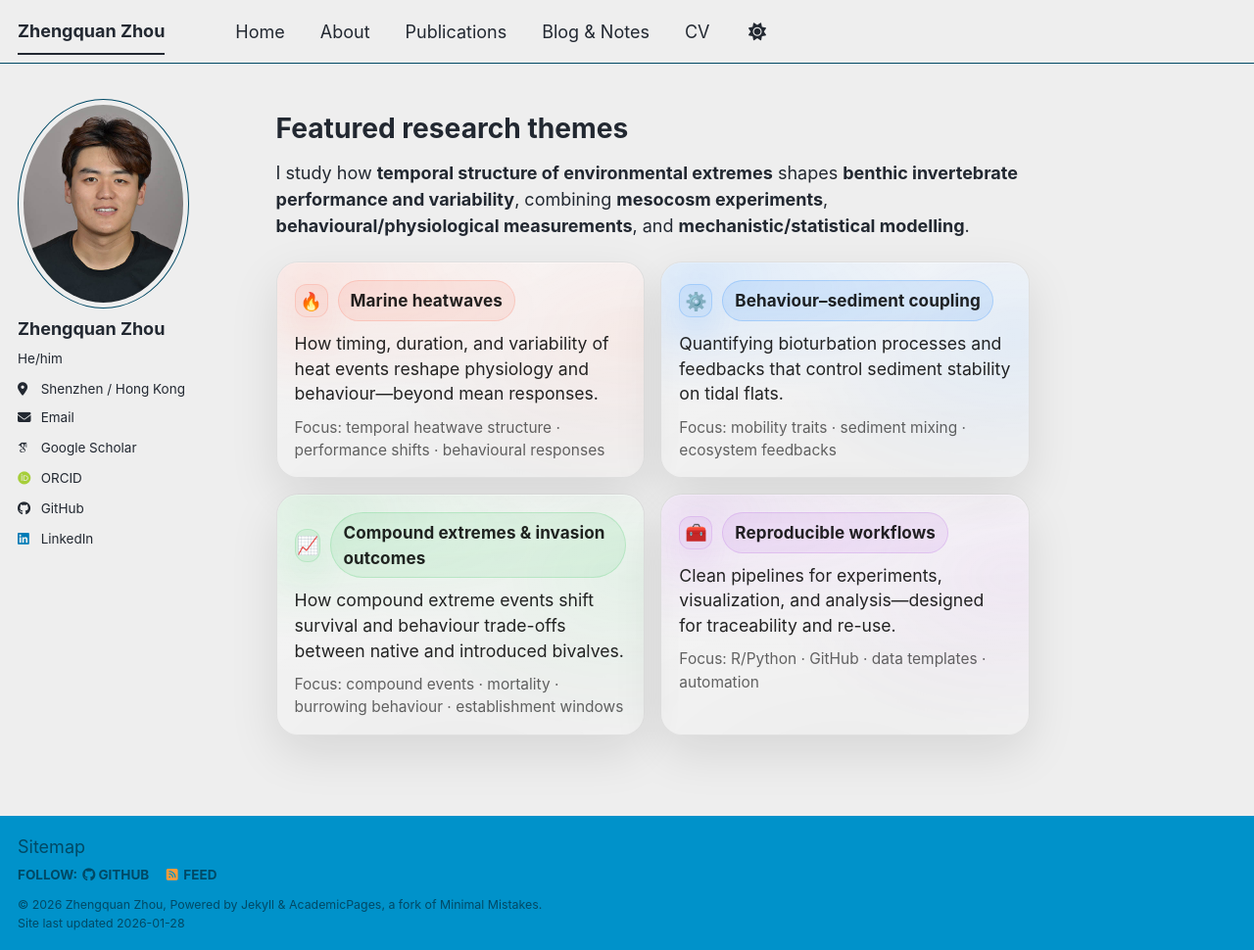
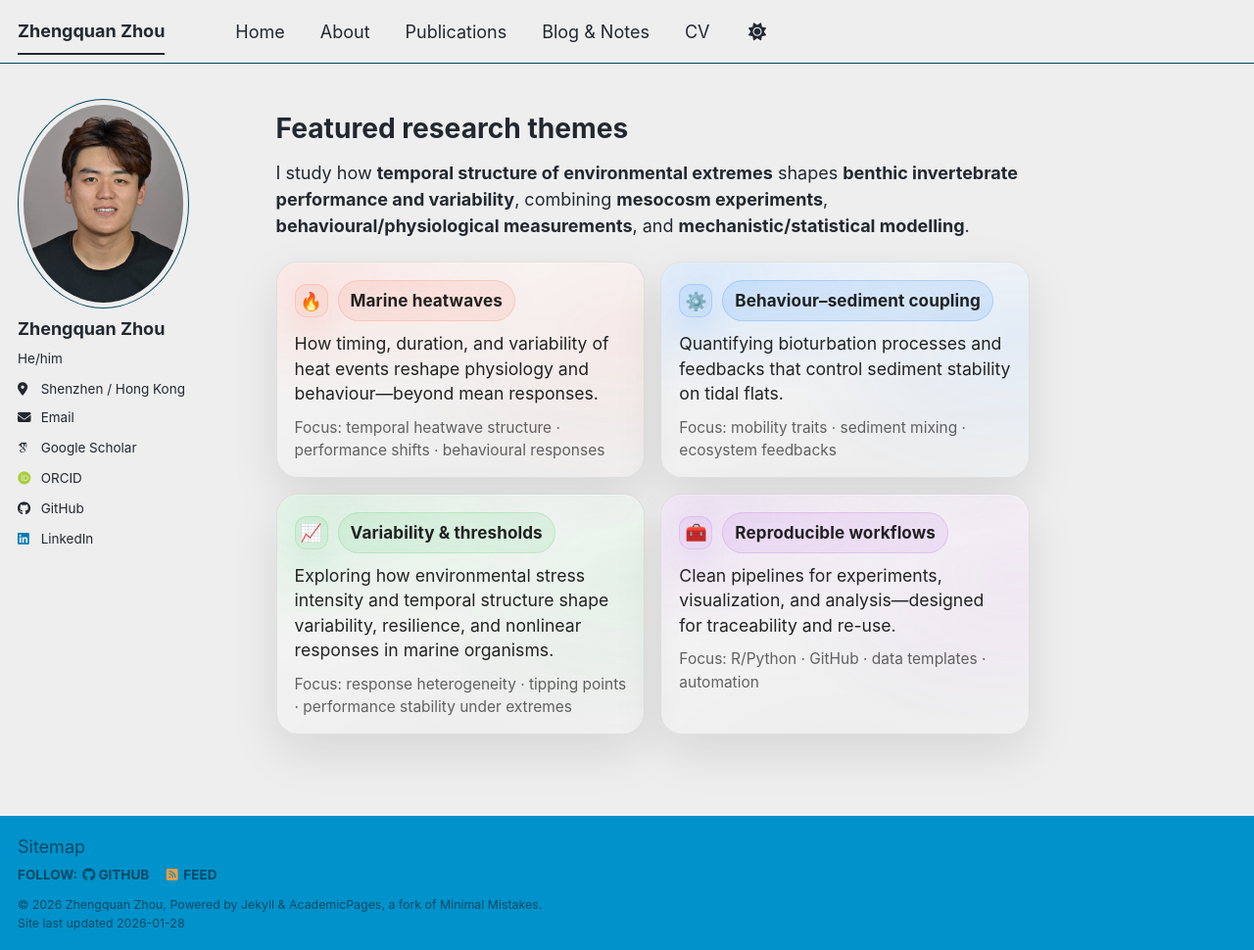
Before and after one commit to zqzhou7/zqzhou7.github.io, a Jekyll site: the page built from index.md, in a window 1280 px wide and 970 px high. Shown: the whole window at 98% size. Built offline with Jekyll 4.4.1, drawn with Linux system fonts in a browser that asks for light colours; some web fonts are replaced; a script bundle is joined from its source files by our own code; library files that are not in the unit come from our copies.

Commit message:
Update third panel texts.

```diff
--- a/index.md
+++ b/index.md
@@ -34,16 +34,25 @@ I study how **temporal structure of environmental extremes** shapes **benthic in
     <div class="zq-meta">Focus: mobility traits · sediment mixing · ecosystem feedbacks</div>
   </a>
 
-  <a class="zq-card zq-card-link" data-accent="mint" href="https://doi.org/10.1016/j.gecco.2025.e03918" target="_blank" rel="noopener" aria-label="Compound extremes & invasion outcomes (opens in new tab)">
-    <div class="zq-card__top">
-      <span class="zq-icon" aria-hidden="true">📈</span>
-      <span class="zq-pill">Compound extremes &amp; invasion outcomes</span>
-    </div>
-    <div class="zq-body">
-      How compound extreme events shift survival and behaviour trade-offs between native and introduced bivalves.
-    </div>
-    <div class="zq-meta">Focus: compound events · mortality · burrowing behaviour · establishment windows</div>
-  </a>
+<a class="zq-card zq-card-link" data-accent="mint"
+   href="https://doi.org/10.1016/j.gecco.2025.e03918"
+   target="_blank" rel="noopener"
+   aria-label="Variability & thresholds (opens in new tab)">
+
+  <div class="zq-card__top">
+    <span class="zq-icon" aria-hidden="true">📈</span>
+    <span class="zq-pill">Variability &amp; thresholds</span>
+  </div>
+
+  <div class="zq-body">
+    Exploring how environmental stress intensity and temporal structure shape variability, resilience, and nonlinear responses in marine organisms.
+  </div>
+
+  <div class="zq-meta">
+    Focus: response heterogeneity · tipping points · performance stability under extremes
+  </div>
+
+</a>
 
   <a class="zq-card zq-card-link" data-accent="violet" href="https://github.com/zqzhou7" target="_blank" rel="noopener" aria-label="Reproducible workflows on GitHub (opens in new tab)">
     <div class="zq-card__top">
```
